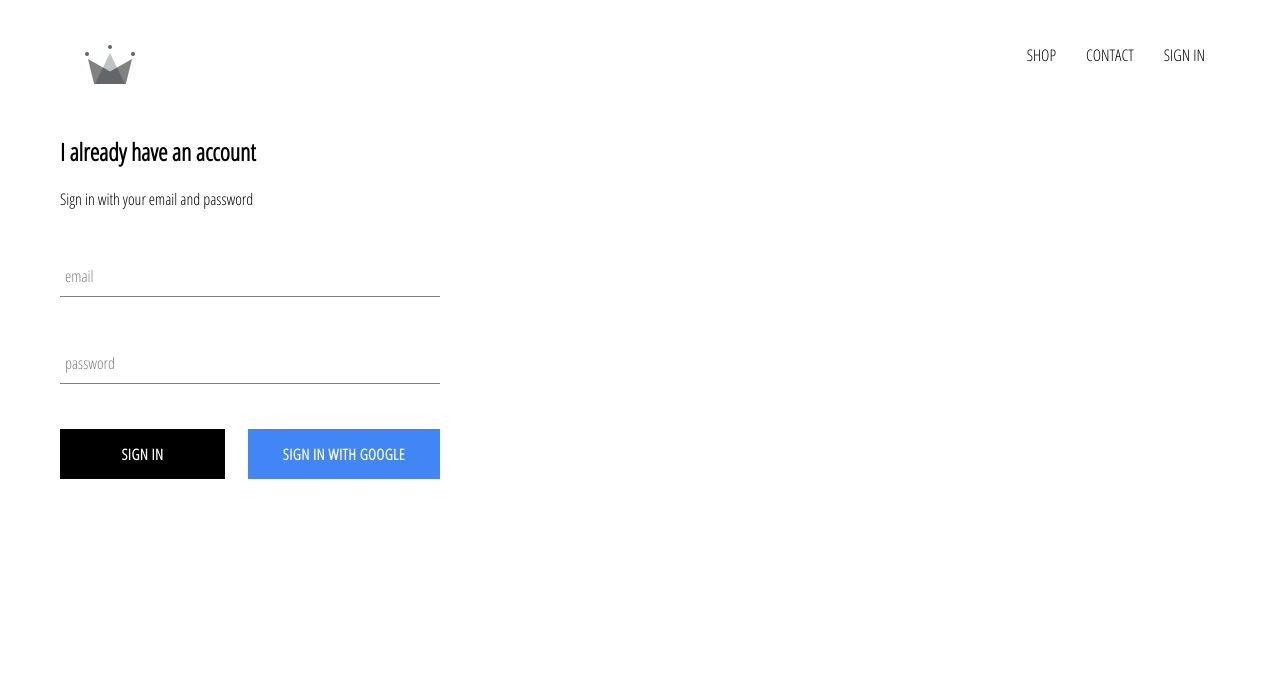
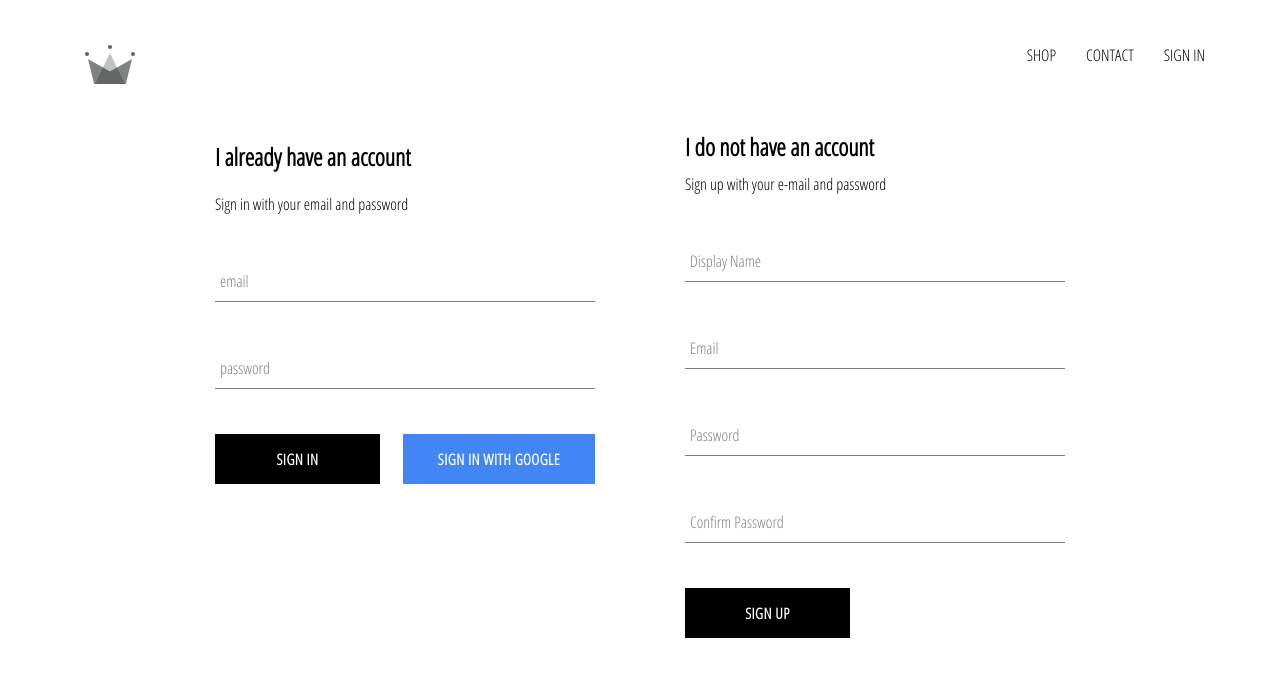
Before and after one commit to JPetkevicius/e-clothing, a React (Create React App) app: page /signin in a window 1280 px wide. Shown: the top 676 px of the page. Built offline with nearby package versions, Linux system fonts and the light colour scheme; no server answers.

Commit message:
included ability to store users into firestore db

```diff
--- a/src/App.js
+++ b/src/App.js
@@ -7,7 +7,7 @@
 import ShopPage from './pages/shop/shop.component';
 import Header from './components/header/header.component';
 import SignInAndSignUpPage from './pages/sign-in-sign-up/sign-in-sign-up.component';
-import { auth } from './firebase/firebase.utils';
+import { auth, createUserProfileDocument } from './firebase/firebase.utils';
 
 const HatsPage = () => (
   <div>
@@ -28,8 +28,22 @@
   unsubscribeFromAuth = null
 
   componentDidMount() {
-    this.unsubscribeFromAuth = auth.onAuthStateChanged(user => {
-      this.setState({ currentUser: user});
+    this.unsubscribeFromAuth = auth.onAuthStateChanged(async userAuth => {
+      if (userAuth) {
+        const userRef = await createUserProfileDocument(userAuth);
+
+        userRef.onSnapshot(snapShot => {
+          this.setState({
+            currentUser: {
+              id: snapShot.id,
+              ...snapShot.data()
+            }
+          });
+          console.log(this.state);
+        });
+      } else {
+        this.setState({currentUser: userAuth });
+      }
     });
   }
 
--- /dev/null
+++ b/src/components/sign-up/sign-up.component.jsx
@@ -0,0 +1,99 @@
+import React from 'react';
+
+import FormInput from '../form-input/form-input.component'
+import CustomButton from '../custom-button/custom-button.component'
+
+import {auth, createUserProfileDocument} from '../../firebase/firebase.utils'
+import './sign-up.styles.scss';
+
+class SignUp extends React.Component {
+    constructor(){
+        super();
+
+        this.state = {
+            displayName: '',
+            email: '',
+            password: '',
+            confirmPassword: ''
+        }
+    }
+
+handleSubmit = async event => {
+    event.preventDefault();
+
+    const {displayName, email, password, confirmPassword} = this.state;
+
+    if (password != confirmPassword){
+            alert("password don't match");
+            return;
+    }
+
+    try {
+        const { user } = await auth.createUserWithEmailAndPassword(email, password);
+
+        await createUserProfileDocument(user, { displayName });
+
+        this.setState({
+            displayName: '',
+            email: '',
+            password: '',
+            confirmPassword: ''
+        });
+        } catch (error){
+            console.error(error);
+        }
+    };
+
+    handleChange = event => {
+        const { name, value } = event.target;
+
+        this.setState({ [name]: value});
+    }
+
+    render (){
+        const {displayName, email, password, confirmPassword} = this.state;
+        return(
+            <div className="sign-up">
+                <h2 className="title">I do not have an account</h2>
+                <span>Sign up with your e-mail and password</span>
+                <form className="sign-up-form" onSubmit={this.handleSubmit}>
+                    <FormInput
+                        type='text'
+                        name='displayName'
+                        value={displayName}
+                        onChange={this.handleChange}
+                        label='Display Name'
+                    >
+                    </FormInput>
+                    <FormInput
+                        type='email'
+                        name='email'
+                        value={email}
+                        onChange={this.handleChange}
+                        label='Email'
+                    >
+                    </FormInput>
+                    <FormInput
+                        type='password'
+                        name='password'
+                        value={password}
+                        onChange={this.handleChange}
+                        label='Password'
+                    >
+                    </FormInput>
+                    <FormInput
+                        type='password'
+                        name='confirmPassword'
+                        value={confirmPassword}
+                        onChange={this.handleChange}
+                        label='Confirm Password'
+                    >
+                    </FormInput>
+                    <CustomButton type='submit'>SIGN UP</CustomButton>
+                </form>
+            </div>
+        )
+    }
+}
+
+export default SignUp
--- /dev/null
+++ b/src/components/sign-up/sign-up.styles.scss
@@ -0,0 +1,9 @@
+.sign-up {
+    display: flex;
+    flex-direction: column;
+    width: 380px;
+
+    .title {
+        margin: 10px 0;
+    }
+}
--- a/src/firebase/firebase.utils.js
+++ b/src/firebase/firebase.utils.js
@@ -13,6 +13,31 @@
     measurementId: "G-YLYY9GC3FJ"
   };
 
+export const createUserProfileDocument = async (userAuth, additionalData) => {
+  if (!userAuth) return;
+
+  const userRef = firestore.doc(`users/${userAuth.uid}`)
+
+  const snapShot = await userRef.get();
+
+  if(!snapShot.exists) {
+    const { displayName, email} = userAuth;
+    const createdAt = new Date();
+
+    try {
+      await userRef.set({
+        displayName,
+        email,
+        createdAt,
+        ...additionalData
+      })
+    } catch (error) {
+      console.log('error creating user', error.message);
+    }
+  }
+  return userRef
+};
+
 firebase.initializeApp(config);
 
 export const auth = firebase.auth();
--- a/src/pages/sign-in-sign-up/sign-in-sign-up.component.jsx
+++ b/src/pages/sign-in-sign-up/sign-in-sign-up.component.jsx
@@ -1,12 +1,14 @@
 import React from 'react';
 
 import SignIn from '../../components/sign-in/sign-in.component';
+import SignUp from '../../components/sign-up/sign-up.component';
 
 import './sign-in-sign-up.styles.scss';
 
 const SignInAndSignUpPage = () => (
     <div className='sign-in-sign-up'>
         <SignIn />
+        <SignUp />
     </div>
 )
 
--- a/src/pages/sign-in-sign-up/sign-in-sign-up.styles.scss
+++ b/src/pages/sign-in-sign-up/sign-in-sign-up.styles.scss
@@ -0,0 +1,6 @@
+.sign-in-sign-up {
+    width: 850px;
+    display: flex;
+    justify-content: space-between;
+    margin: 30px auto;
+}
```
